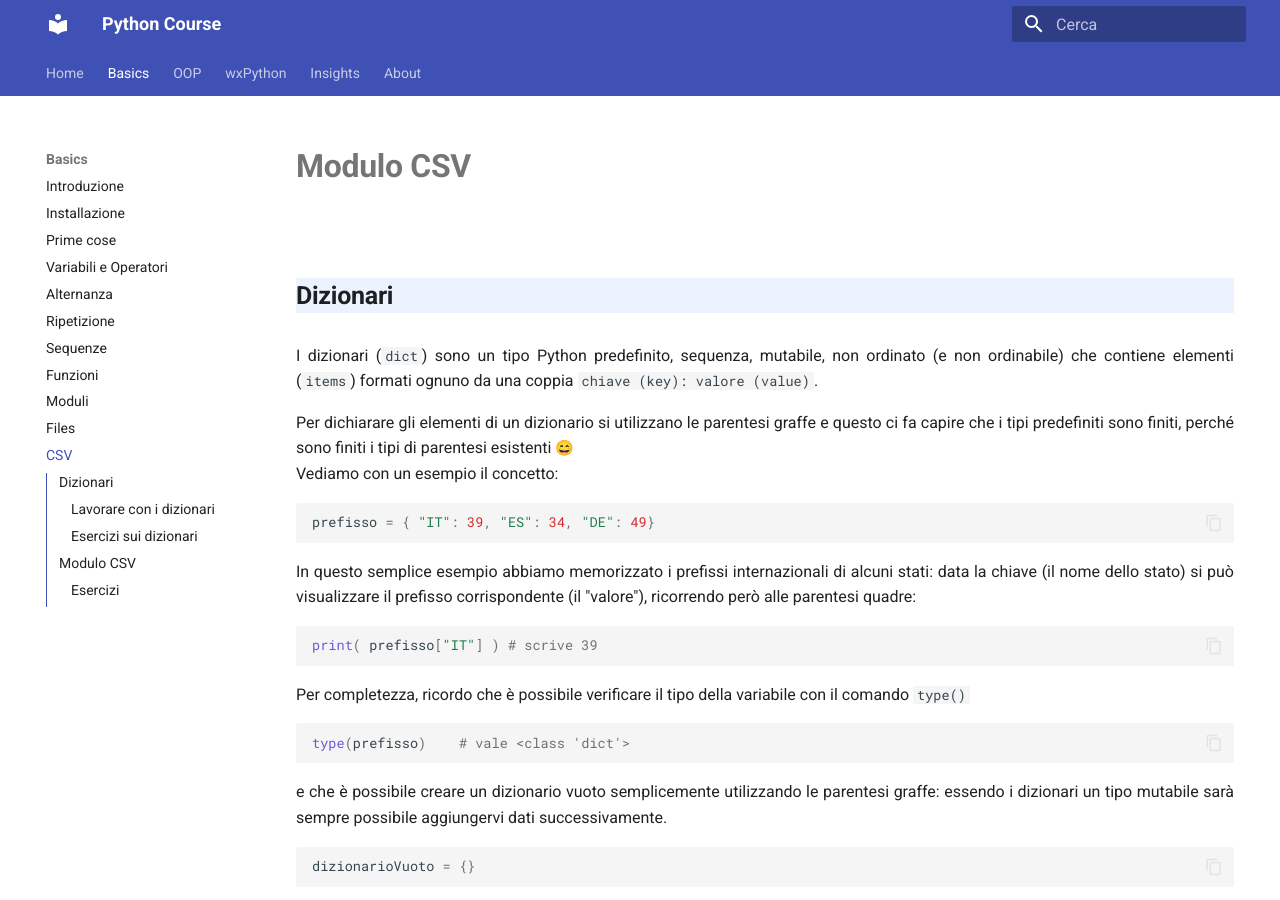
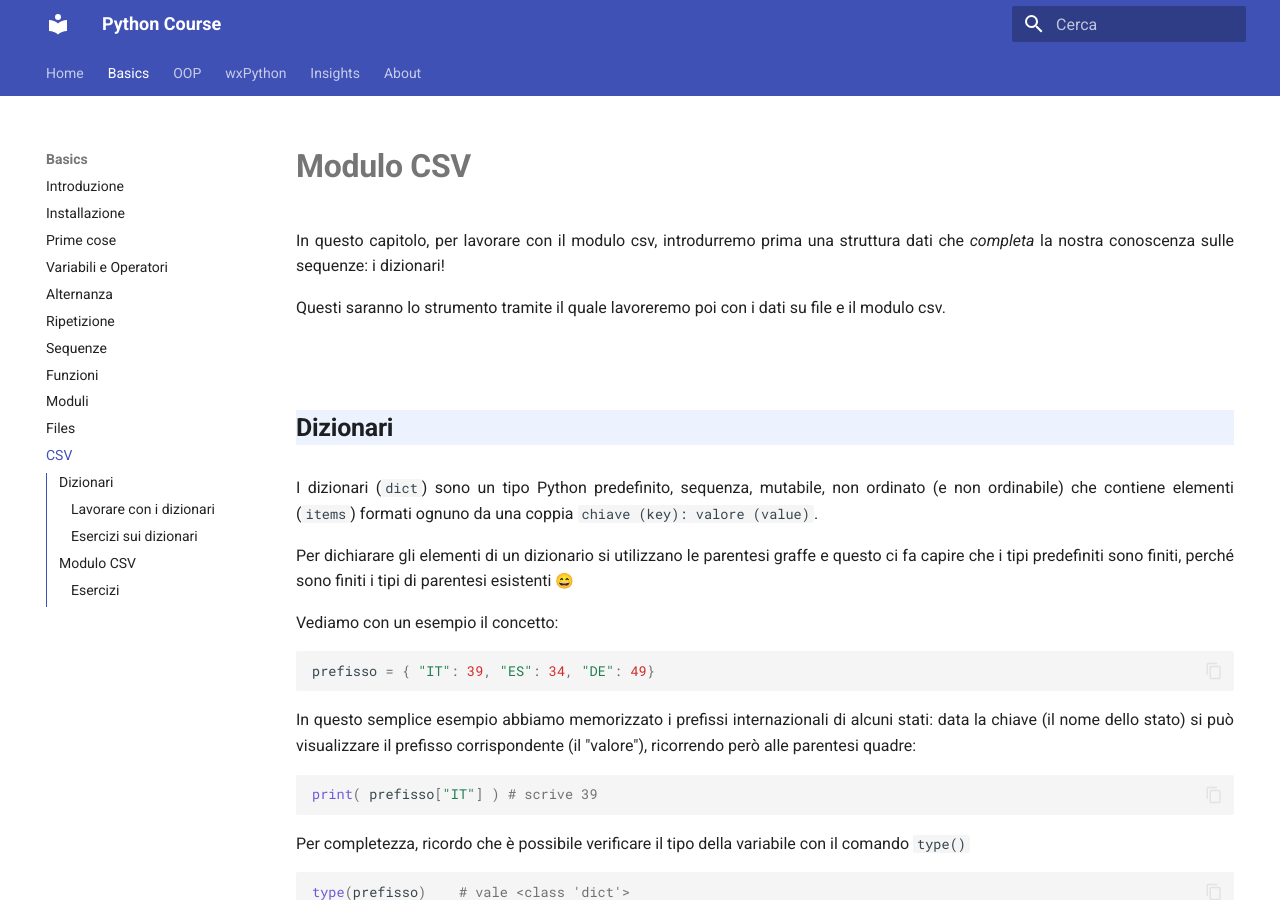
Before and after one commit to adjamhub/pyhandouts, an MkDocs documentation site: the page built from docs/basics/108_csv.md, in a window 1280 px wide and 900 px high. Built offline with MkDocs 1.6.1 and Material for MkDocs 9.7.7, drawn with Linux system fonts in a browser that asks for light colours; emoji names are drawn with the system emoji font; some of the changed text lies outside the part shown.

Commit message:
dict && csv improvements

````diff
--- a/docs/basics/108_csv.md
+++ b/docs/basics/108_csv.md
@@ -1,4 +1,9 @@
 # Modulo CSV
+
+In questo capitolo, per lavorare con il modulo csv, introdurremo prima una struttura dati che *completa* la nostra conoscenza sulle sequenze: i dizionari!
+
+Questi saranno lo strumento tramite il quale lavoreremo poi con i dati su file e il modulo csv.
+
 
 ## Dizionari
 
@@ -6,7 +11,9 @@
 formati ognuno da una coppia `chiave (key): valore (value)`.
 
 Per dichiarare gli elementi di un dizionario si utilizzano le parentesi graffe e questo ci fa capire che i tipi predefiniti sono finiti,
-perché sono finiti i tipi di parentesi esistenti :smile: <br>
+perché sono finiti i tipi di parentesi esistenti :smile:
+
+
 Vediamo con un esempio il concetto:
 
 ``` py
@@ -76,6 +83,7 @@
 
     { "IT": 39, "ES": 34, "DE": 49, "FR": 33, "UK": 44 }
 
+<br>
 
 Come sappiamo, è possibile interrogare una sequenza per sapere se un elemento è presente in essa. Nei dizionari l'istruzione `IN` funziona con le chiavi:
 
@@ -83,6 +91,21 @@
 "IT" in prefisso    # vale True
 "US" in prefisso    # vale False
 ```
+
+Quindi, il seguente codice:
+
+``` py
+if "IT" in prefisso:
+    print("il prefisso \"IT\" è presente e vale", prefisso["IT"])
+else:
+    print("il prefisso \"IT\" non è presente")
+```
+
+scriverà:
+
+    il prefisso "IT" è presente e vale 39
+
+<br>
 
 L'istruzione `FOR...IN` che ben conosciamo, scorre le chiavi dei dizionari:
 
@@ -110,6 +133,8 @@
     Prefisso DE : 49
     Prefisso FR : 33
     Prefisso UK : 44
+
+<br>
 
 I dizionari supportano inoltre alcuni metodi aggiuntivi tipici della classe `dict`. Dopo la tabella riassuntiva trovate alcuni esempi esplicativi.
 
````
